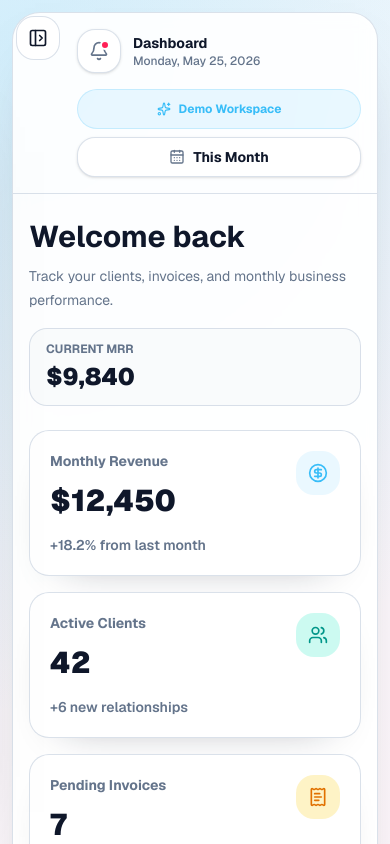
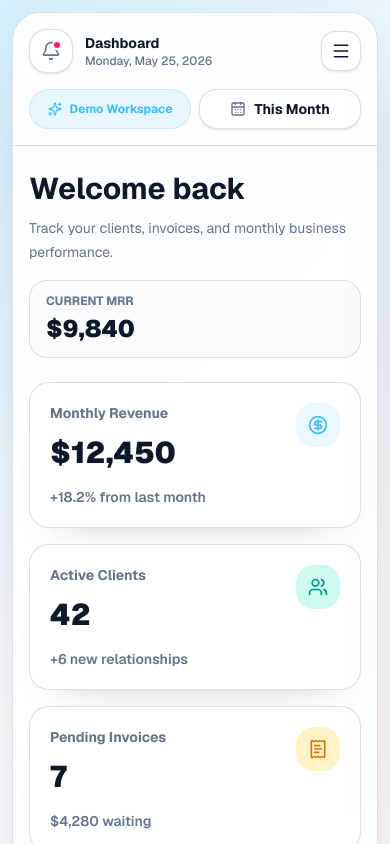
Before and after one commit to J-Elifas/webluma, a Next.js app: page /dashboard in a window 390 px wide. Shown: the top 844 px of the page. Built offline with nearby package versions, Linux system fonts and the light colour scheme; no server answers; sample sign-in values are in the browser's storage.

Commit message:
mobile-design sidebar and navbar

```diff
--- /dev/null
+++ b/src/app/(app)/AppChromeController.tsx
@@ -0,0 +1,162 @@
+"use client";
+
+import type { ReactNode } from "react";
+import { useCallback, useEffect, useRef, useState } from "react";
+import { signOut } from "next-auth/react";
+import AppShell from "@/components/app/AppShell";
+import AppSidebar from "@/components/app/AppSidebar";
+import AppTopbar from "@/components/app/AppTopbar";
+import MobileSidebarButton from "@/components/app/MobileSidebarButton";
+import ProfileMenu from "@/components/app/ProfileMenu";
+
+interface AppChromeControllerProps {
+    children: ReactNode;
+    user: {
+        name: string;
+        email: string;
+    };
+    workspaceLabel: string;
+}
+
+export default function AppChromeController({
+    children,
+    user,
+    workspaceLabel,
+}: AppChromeControllerProps) {
+    const [isMobileOpen, setIsMobileOpen] = useState(false);
+    const [isInlineButtonVisible, setIsInlineButtonVisible] = useState(true);
+    const inlineButtonRef = useRef<HTMLButtonElement | null>(null);
+    const floatingButtonRef = useRef<HTMLButtonElement | null>(null);
+    const isInlineButtonVisibleRef = useRef(true);
+
+    useEffect(() => {
+        let animationFrame: number | null = null;
+
+        const updateInlineButtonVisibility = () => {
+            const inlineButton = inlineButtonRef.current;
+
+            if (!inlineButton) {
+                return;
+            }
+
+            const bounds = inlineButton.getBoundingClientRect();
+            const nextIsVisible = bounds.bottom > 0 && bounds.top < window.innerHeight;
+
+            if (isInlineButtonVisibleRef.current !== nextIsVisible) {
+                isInlineButtonVisibleRef.current = nextIsVisible;
+                setIsInlineButtonVisible(nextIsVisible);
+            }
+        };
+
+        const scheduleInlineButtonVisibilityUpdate = () => {
+            if (animationFrame !== null) {
+                return;
+            }
+
+            animationFrame = window.requestAnimationFrame(() => {
+                animationFrame = null;
+                updateInlineButtonVisibility();
+            });
+        };
+
+        updateInlineButtonVisibility();
+
+        window.addEventListener("scroll", scheduleInlineButtonVisibilityUpdate, { passive: true });
+        window.addEventListener("resize", scheduleInlineButtonVisibilityUpdate);
+
+        return () => {
+            window.removeEventListener("scroll", scheduleInlineButtonVisibilityUpdate);
+            window.removeEventListener("resize", scheduleInlineButtonVisibilityUpdate);
+
+            if (animationFrame !== null) {
+                window.cancelAnimationFrame(animationFrame);
+            }
+        };
+    }, []);
+
+    const handleMobileClose = useCallback(() => {
+        const activeElement = document.activeElement;
+
+        if (activeElement instanceof HTMLElement) {
+            activeElement.blur();
+        }
+
+        setIsMobileOpen(false);
+
+        window.requestAnimationFrame(() => {
+            const menuButton = isInlineButtonVisibleRef.current
+                ? inlineButtonRef.current
+                : floatingButtonRef.current;
+
+            menuButton?.focus({ preventScroll: true });
+        });
+    }, []);
+
+    useEffect(() => {
+        if (!isMobileOpen) {
+            return;
+        }
+
+        const handleKeyDown = (event: KeyboardEvent) => {
+            if (event.key === "Escape") {
+                handleMobileClose();
+            }
+        };
+
+        window.addEventListener("keydown", handleKeyDown);
+
+        return () => window.removeEventListener("keydown", handleKeyDown);
+    }, [handleMobileClose, isMobileOpen]);
+
+    const handleMobileToggle = () => {
+        setIsMobileOpen((currentValue) => !currentValue);
+    };
+
+    const profileMenu = (
+        <ProfileMenu
+            name={user.name}
+            email={user.email}
+            onLogout={() => signOut({ callbackUrl: "/login" })}
+        />
+    );
+
+    const inlineMenuButton = (
+        <MobileSidebarButton
+            ref={inlineButtonRef}
+            isExpanded={isMobileOpen}
+            onClick={handleMobileToggle}
+            variant="inline"
+        />
+    );
+
+    return (
+        <>
+            <AppShell
+                sidebar={
+                    <AppSidebar
+                        isMobileOpen={isMobileOpen}
+                        onMobileClose={handleMobileClose}
+                        profileMenu={profileMenu}
+                    />
+                }
+                topbar={
+                    <AppTopbar
+                        workspaceLabel={workspaceLabel}
+                        mobileMenuButton={inlineMenuButton}
+                    />
+                }
+            >
+                {children}
+            </AppShell>
+
+            {!isInlineButtonVisible && !isMobileOpen ? (
+                <MobileSidebarButton
+                    ref={floatingButtonRef}
+                    isExpanded={isMobileOpen}
+                    onClick={handleMobileToggle}
+                    variant="floating"
+                />
+            ) : null}
+        </>
+    );
+}
--- a/src/app/(app)/AppSidebarController.tsx
+++ /dev/null
@@ -1,32 +0,0 @@
-"use client";
-
-import { useState } from "react";
-import { signOut } from "next-auth/react";
-import AppSidebar from "@/components/app/AppSidebar";
-import ProfileMenu from "@/components/app/ProfileMenu";
-
-interface AppSidebarControllerProps {
-    user: {
-        name: string;
-        email: string;
-    };
-}
-
-export default function AppSidebarController({ user }: AppSidebarControllerProps) {
-    const [isMobileOpen, setIsMobileOpen] = useState(false);
-
-    return (
-        <AppSidebar
-            isMobileOpen={isMobileOpen}
-            onMobileClose={() => setIsMobileOpen(false)}
-            onMobileToggle={() => setIsMobileOpen((currentValue) => !currentValue)}
-            profileMenu={
-                <ProfileMenu
-                    name={user.name}
-                    email={user.email}
-                    onLogout={() => signOut({ callbackUrl: "/login" })}
-                />
-            }
-        />
-    );
-}
--- a/src/app/(app)/layout.tsx
+++ b/src/app/(app)/layout.tsx
@@ -1,10 +1,8 @@
 import type { ReactNode } from "react";
 import { getServerSession } from "next-auth";
 import { redirect } from "next/navigation";
-import AppShell from "@/components/app/AppShell";
-import AppTopbar from "@/components/app/AppTopbar";
 import { authOptions } from "@/server/auth/options";
-import AppSidebarController from "./AppSidebarController";
+import AppChromeController from "./AppChromeController";
 
 interface AppLayoutProps {
     children: ReactNode;
@@ -24,11 +22,8 @@ export default async function AppLayout({ children }: AppLayoutProps) {
     };
 
     return (
-        <AppShell
-            sidebar={<AppSidebarController user={user} />}
-            topbar={<AppTopbar workspaceLabel={isGuest ? "Guest View" : "Demo Workspace"} />}
-        >
+        <AppChromeController user={user} workspaceLabel={isGuest ? "Guest View" : "Demo Workspace"}>
             {children}
-        </AppShell>
+        </AppChromeController>
     );
 }
--- a/src/components/app/AppSidebar.tsx
+++ b/src/components/app/AppSidebar.tsx
@@ -6,8 +6,6 @@ import {
     FileText,
     LayoutDashboard,
     LineChart,
-    PanelLeftClose,
-    PanelLeftOpen,
     Settings,
     Users,
     WalletCards,
@@ -36,7 +34,6 @@ interface AppSidebarProps {
     isMobileOpen: boolean;
     profileMenu: ReactNode;
     onMobileClose: () => void;
-    onMobileToggle: () => void;
 }
 
 interface SidebarPanelProps {
@@ -45,7 +42,9 @@ interface SidebarPanelProps {
 
 function SidebarPanel({ profileMenu }: SidebarPanelProps) {
     return (
-        <aside className="flex h-full flex-col rounded-[1.75rem] border border-mist-gray/70 bg-white/95 p-4 shadow-[0_28px_70px_-48px_rgba(15,23,42,0.55)] backdrop-blur lg:bg-white/88">
+        <aside className="flex h-full min-h-0 flex-col overflow-hidden rounded-[1.75rem] border border-mist-gray/70 bg-white/95 p-4 shadow-[0_28px_70px_-48px_rgba(15,23,42,0.55)] backdrop-blur lg:bg-white/88">
+            <div className="min-h-0 flex-1 overflow-y-auto">
+                <div className="flex min-h-full flex-col pb-4">
                     <div className="flex items-center justify-between gap-3">
                         <Logo width={142} height={38} className="h-10 w-auto" />
                         <span className="rounded-full border border-luma-blue/20 bg-luma-blue/10 px-2.5 py-1 text-xs font-bold text-luma-blue">
@@ -71,16 +70,14 @@ function SidebarPanel({ profileMenu }: SidebarPanelProps) {
                                     aria-current={item.active ? "page" : undefined}
                                     aria-disabled={!item.active}
                                     disabled={!item.active}
-                            className={`flex w-full items-center justify-between rounded-2xl px-3 py-3 text-left text-sm font-bold transition-colors ${
-                                item.active
+                                    className={`flex w-full items-center justify-between rounded-2xl px-3 py-3 text-left text-sm font-bold transition-colors ${item.active
                                         ? "bg-midnight-slate text-white shadow-[0_16px_32px_-24px_rgba(15,23,42,0.85)]"
                                         : "text-slate-gray disabled:cursor-not-allowed disabled:opacity-75"
                                         }`}
                                 >
                                     <span className="flex items-center gap-3">
                                         <Icon
-                                    className={`h-4 w-4 ${
-                                        item.active ? "text-luma-blue" : "text-slate-gray"
+                                            className={`h-4 w-4 ${item.active ? "text-luma-blue" : "text-slate-gray"
                                                 }`}
                                             aria-hidden="true"
                                         />
@@ -111,51 +108,32 @@ function SidebarPanel({ profileMenu }: SidebarPanelProps) {
                     </div>
 
                     <div className="mt-auto pt-5">{profileMenu}</div>
+                </div>
+            </div>
         </aside>
     );
 }
 
-export default function AppSidebar({
-    isMobileOpen,
-    profileMenu,
-    onMobileClose,
-    onMobileToggle,
-}: AppSidebarProps) {
+export default function AppSidebar({ isMobileOpen, profileMenu, onMobileClose }: AppSidebarProps) {
     return (
         <>
-            <div className="fixed left-4 top-4 z-[70] lg:hidden">
-                <button
-                    type="button"
-                    aria-label={isMobileOpen ? "Close sidebar" : "Open sidebar"}
-                    aria-expanded={isMobileOpen}
-                    onClick={onMobileToggle}
-                    className="inline-flex h-11 w-11 cursor-pointer items-center justify-center rounded-2xl border border-mist-gray/70 bg-white text-midnight-slate shadow-[0_16px_34px_-22px_rgba(15,23,42,0.65)] transition-colors hover:bg-cloud-white focus:outline-none focus:ring-2 focus:ring-luma-blue"
-                >
-                    {isMobileOpen ? (
-                        <PanelLeftClose className="h-5 w-5" aria-hidden="true" />
-                    ) : (
-                        <PanelLeftOpen className="h-5 w-5" aria-hidden="true" />
-                    )}
-                </button>
-            </div>
-
             <div
                 aria-hidden={!isMobileOpen}
-                className={`fixed inset-0 z-[60] lg:hidden ${
-                    isMobileOpen ? "pointer-events-auto" : "pointer-events-none"
+                inert={!isMobileOpen ? true : undefined}
+                className={`fixed inset-0 z-[60] lg:hidden ${isMobileOpen ? "pointer-events-auto" : "pointer-events-none"
                     }`}
             >
                 <button
                     type="button"
                     aria-label="Close sidebar"
                     onClick={onMobileClose}
-                    className={`absolute inset-0 bg-midnight-slate/35 transition-opacity duration-300 ease-out ${
-                        isMobileOpen ? "opacity-100" : "opacity-0"
+                    onMouseDown={(event) => event.preventDefault()}
+                    tabIndex={isMobileOpen ? 0 : -1}
+                    className={`absolute inset-0 bg-midnight-slate/35 transition-opacity duration-300 ease-out ${isMobileOpen ? "opacity-100" : "pointer-events-none opacity-0"
                         }`}
                 />
                 <div
-                    className={`absolute left-0 top-0 flex h-full w-[min(21rem,calc(100vw-1.5rem))] flex-col p-3 pt-[4.75rem] transition-transform duration-300 ease-out ${
-                        isMobileOpen ? "translate-x-0" : "-translate-x-full"
+                    className={`absolute right-0 top-0 flex h-full w-[min(21rem,calc(100vw-1.5rem))] flex-col p-3 transition-transform duration-300 ease-out will-change-transform ${isMobileOpen ? "translate-x-0" : "pointer-events-none translate-x-full"
                         }`}
                 >
                     <div className="min-h-0 flex-1">
--- a/src/components/app/AppTopbar.tsx
+++ b/src/components/app/AppTopbar.tsx
@@ -1,28 +1,37 @@
+import type { ReactNode } from "react";
 import { Bell, CalendarDays, Sparkles } from "lucide-react";
 
 interface AppTopbarProps {
+    mobileMenuButton?: ReactNode;
     workspaceLabel: string;
 }
 
-export default function AppTopbar({ workspaceLabel }: AppTopbarProps) {
+export default function AppTopbar({ mobileMenuButton, workspaceLabel }: AppTopbarProps) {
     return (
-        <header className="flex flex-col gap-4 border-b border-mist-gray/70 px-4 py-4 pl-16 sm:pl-16 sm:pr-6 lg:flex-row lg:items-center lg:justify-between lg:px-8">
+        <header className="flex flex-col gap-4 border-b border-mist-gray/70 px-4 py-4 lg:flex-row lg:items-center lg:justify-between lg:px-8">
             <div className="flex items-center gap-3">
                 <button
                     type="button"
                     aria-label="View notifications"
-                    className="relative inline-flex h-11 w-11 cursor-pointer items-center justify-center rounded-2xl border border-mist-gray/70 bg-white text-slate-gray shadow-sm transition-colors hover:bg-cloud-white hover:text-midnight-slate focus:outline-none focus:ring-2 focus:ring-luma-blue"
+                    className="relative inline-flex h-11 w-11 shrink-0 cursor-pointer items-center justify-center rounded-2xl border border-mist-gray/70 bg-white text-slate-gray shadow-sm transition-colors hover:bg-cloud-white hover:text-midnight-slate focus:outline-none focus:ring-2 focus:ring-luma-blue"
                 >
                     <Bell className="h-5 w-5" aria-hidden="true" />
                     <span className="absolute right-2.5 top-2.5 h-2.5 w-2.5 rounded-full border-2 border-white bg-rose-500" />
                 </button>
-                <div>
+
+                <div className="min-w-0 flex-1">
                     <p className="text-sm font-bold text-midnight-slate">Dashboard</p>
-                    <p className="text-xs font-medium text-slate-gray">Monday, May 25, 2026</p>
+                    <p className="truncate text-xs font-medium text-slate-gray">
+                        Monday, May 25, 2026
+                    </p>
                 </div>
+
+                {mobileMenuButton ? (
+                    <div className="shrink-0 lg:hidden">{mobileMenuButton}</div>
+                ) : null}
             </div>
 
-            <div className="grid w-full grid-cols-1 gap-2 sm:max-w-md sm:grid-cols-2 lg:w-auto lg:max-w-none">
+            <div className="grid w-full grid-cols-2 gap-2 sm:max-w-md sm:grid-cols-2 lg:w-auto lg:max-w-none">
                 <span className="inline-flex h-10 w-full items-center justify-center gap-2 rounded-full border border-luma-blue/20 bg-luma-blue/10 px-3 text-xs font-bold text-luma-blue">
                     <Sparkles className="h-3.5 w-3.5" aria-hidden="true" />
                     {workspaceLabel}
--- /dev/null
+++ b/src/components/app/MobileSidebarButton.tsx
@@ -0,0 +1,35 @@
+"use client";
+
+import { forwardRef } from "react";
+import { Menu } from "lucide-react";
+
+interface MobileSidebarButtonProps {
+    isExpanded: boolean;
+    onClick: () => void;
+    variant?: "inline" | "floating";
+}
+
+const variantClasses = {
+    inline: "h-10 w-10 rounded-xl border-mist-gray/70 bg-white text-midnight-slate shadow-sm",
+    floating:
+        "fixed bottom-[max(1rem,env(safe-area-inset-bottom))] right-[max(1rem,env(safe-area-inset-right))] z-50 h-12 w-12 rounded-2xl border-luma-blue/25 bg-midnight-slate text-white shadow-[0_18px_44px_-18px_rgba(15,23,42,0.75)]",
+};
+
+const MobileSidebarButton = forwardRef<HTMLButtonElement, MobileSidebarButtonProps>(
+    function MobileSidebarButton({ isExpanded, onClick, variant = "inline" }, ref) {
+        return (
+            <button
+                ref={ref}
+                type="button"
+                aria-label={isExpanded ? "Close sidebar" : "Open sidebar"}
+                aria-expanded={isExpanded}
+                onClick={onClick}
+                className={`inline-flex cursor-pointer items-center justify-center border transition-colors hover:bg-cloud-white hover:text-midnight-slate focus:outline-none focus:ring-2 focus:ring-luma-blue lg:hidden ${variantClasses[variant]}`}
+            >
+                <Menu className="h-5 w-5" strokeWidth={1.8} aria-hidden="true" />
+            </button>
+        );
+    }
+);
+
+export default MobileSidebarButton;
--- a/src/components/dashboard/RevenueOverviewChart.tsx
+++ b/src/components/dashboard/RevenueOverviewChart.tsx
@@ -73,6 +73,7 @@ export default function RevenueOverviewChart({ data }: RevenueOverviewChartProps
                     />
                     <Bar
                         dataKey="revenue"
+                        isAnimationActive={false}
                         radius={[12, 12, 6, 6]}
                         maxBarSize={48}
                         activeBar={{
--- a/src/server/auth/options.ts
+++ b/src/server/auth/options.ts
@@ -10,6 +10,8 @@ function normalizeEmail(email?: string) {
 export const authOptions: AuthOptions = {
     session: {
         strategy: "jwt",
+        maxAge: 60 * 60,
+        updateAge: 5 * 60,
     },
     pages: {
         signIn: "/login",
```
Lines whose indentation alone changed are shown as unchanged.
